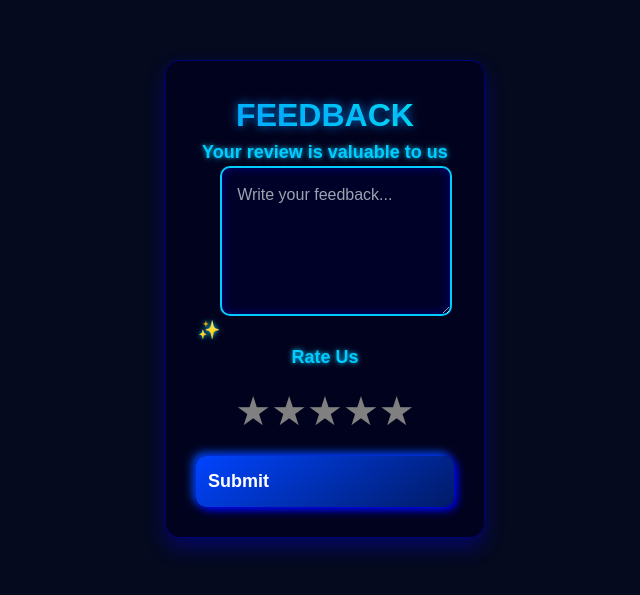
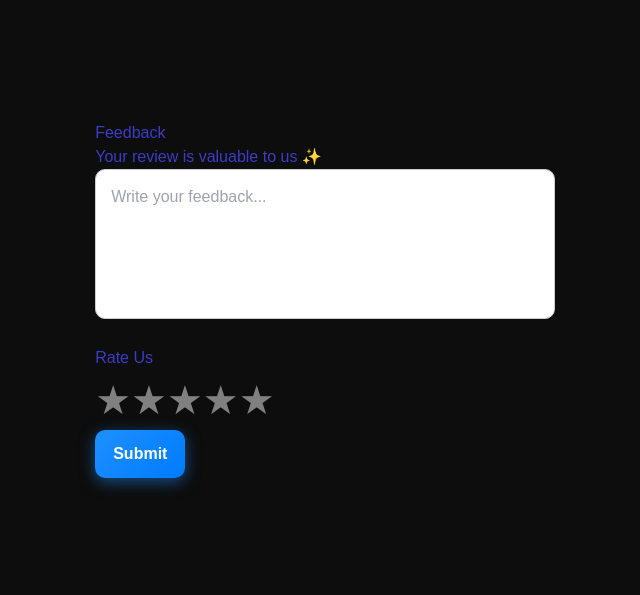
Before and after one commit to Vaish-011/NoteXpress, a React (Create React App) app in the folder Frontend/fe/: page /feedback in a window 1280 px wide. Shown: the part 101-696 px from the top of the page, without its empty margins (315-955 px from the left). Built offline with nearby package versions, Linux system fonts and the light colour scheme.

Commit message:
"Done css"

```diff
--- a/Frontend/fe/src/components/Feedback/Feedback.css
+++ b/Frontend/fe/src/components/Feedback/Feedback.css
@@ -1,100 +1,117 @@
-/* 3D Glassmorphic Feedback Container */
-.feedback-container {
+/* Import futuristic font */
+@import url('https://fonts.googleapis.com/css2?family=Orbitron:wght@600&display=swap');
+
+/* Container - Glassmorphic 3D Effect */
+.container {
     width: 50vw;
-    max-width: 50%;
-    height: auto;
+    max-width: 600px;
     margin: 50px auto;
+    text-align: center;
+    background: rgba(0, 0, 30, 0.7); /* Dark Blue Transparent */
+    backdrop-filter: blur(20px);
     padding: 30px;
-    background: rgba(0, 0, 30, 0.7); /* Dark blue glass effect */
-    backdrop-filter: blur(15px);
     border-radius: 15px;
-    box-shadow: 0px 10px 20px rgba(0, 0, 255, 0.3); /* Blue glow */
-    text-align: center;
+    box-shadow: 0px 10px 25px rgba(0, 0, 255, 0.3); /* Neon Blue Glow */
     border: 1px solid rgba(0, 0, 255, 0.4);
 }
 
-@import url('https://fonts.googleapis.com/css2?family=Orbitron:wght@600&display=swap');
-/* Bold, Bigger, Neon Feedback Heading */
-.feedback-heading {
+/* Header with Neon Glow */
+h1 {
     font-family: 'Orbitron', sans-serif;
-    font-size: 2rem;
+    font-size: 24px;
     text-transform: uppercase;
     font-weight: bold;
     background: linear-gradient(45deg, #00aaff, #00ffea);
     -webkit-background-clip: text;
     -webkit-text-fill-color: transparent;
     text-shadow: 0 0 10px rgba(0, 140, 255, 0.8);
+    margin-bottom: 20px;
 }
 
-/* Centers all elements */
-.feedback-content {
-    display: flex;
-    flex-direction: column;
-    align-items: center;
-    gap: 15px;
-    margin-top: 15px;
+/* Upload Section */
+.upload-section {
+    margin-bottom: 20px;
 }
 
-/* Message Input with Neon Border */
-.feedback-message {
-    width: 90%;
-    height: 150px; /* Bigger textarea */
-    padding: 15px;
+/* File Upload with Glassmorphic Effect */
+input[type="file"] {
+    width: 100%;
+    padding: 10px;
+    border: 2px solid #00ccff;
     border-radius: 10px;
-    border: 2px solid #00ccff;
+    cursor: pointer;
+    background: rgba(0, 0, 50, 0.6);
+    color: white;
     font-size: 16px;
-    outline: none;
-    resize: vertical;
-    background-color: rgba(0, 0, 50, 0.6); /* Dark blue transparent */
-    color: white; /* White text */
-    box-shadow: inset 0 0 10px rgba(0, 0, 255, 0.4);
-    transition: all 0.3s ease-in-out;
+    box-shadow: inset 0 0 10px rgba(0, 0, 255, 0.3);
+    transition: 0.3s ease-in-out;
 }
 
-.feedback-message:focus {
+input[type="file"]:hover {
     border-color: #0088ff;
     box-shadow: 0 0 15px #00ccff;
 }
 
-/* Rate Us Label */
-.feedback-label {
-    font-size: 18px;
-    font-weight: bold;
-    color: #00ccff;
-    text-align: center;
-    text-shadow: 0 0 5px #00ccff;
+/* Textarea with Neon Glow */
+.textarea textarea {
+    width: 100%;
+    height: 150px;
+    font-size: 16px;
+    padding: 12px;
+    border-radius: 10px;
+    border: 2px solid #00ccff;
+    background: rgba(0, 0, 50, 0.6);
+    color: white;
+    box-shadow: inset 0 0 10px rgba(0, 0, 255, 0.4);
+    resize: none;
+    outline: none;
+    transition: 0.3s;
 }
 
-/* Stars Centered */
-.feedback-stars-container {
-    display: flex;
-    justify-content: center;
-    width: 100%;
-    margin-top: 10px;
+.textarea textarea:focus {
+    border-color: #0088ff;
+    box-shadow: 0 0 15px #00ccff;
 }
 
-/* Submit Button with 3D Effect */
-.feedback-button {
-    width: 100%;
-    padding: 12px;
-    background: linear-gradient(145deg, #0044ff, #001a66); /* Deep blue gradient */
+/* Buttons - 3D Glass Effect */
+.buttons {
+    margin-top: 20px;
+}
+
+button {
+    display: flex;
+    align-items: center;
+    justify-content: center;
+    gap: 5px;
+    font-size: 16px;
+    padding: 12px 20px;
+    border: none;
+    cursor: pointer;
+    border-radius: 10px;
+    font-weight: bold;
+    background: linear-gradient(145deg, #0044ff, #001a66);
     color: white;
-    font-size: 18px;
-    font-weight: bold;
-    border: none;
-    border-radius: 10px;
-    cursor: pointer;
-    margin-top: 15px;
     box-shadow: 3px 3px 10px #0000ff, -3px -3px 10px #0055ff;
     transition: 0.3s ease;
 }
 
-.feedback-button:hover {
+button:hover {
     background: linear-gradient(145deg, #001a66, #0044ff);
     box-shadow: 0 0 15px #00ccff;
     transform: scale(1.05);
 }
 
-.feedback-button:active {
+button:disabled {
+    background: #333;
+    color: gray;
+    cursor: not-allowed;
+}
+
+button:active {
     transform: scale(0.95);
 }
+
+/* Clipboard Icon Styling */
+button .lucide-react {
+    color: #00ccff;
+}
--- a/Frontend/fe/src/components/SpeechToText/SpeechToText.css
+++ b/Frontend/fe/src/components/SpeechToText/SpeechToText.css
@@ -1,65 +1,128 @@
+body {
+    background: #0d0d0d;
+    color: #3c3cc5;
+    font-family: 'Poppins', sans-serif;
+    display: flex;
+    justify-content: center;
+    align-items: center;
+    height: 100vh;
+    margin: 0;
+}
+
 .container {
     max-width: 600px;
-    margin: 40px auto;
+    padding: 25px;
+    background: rgba(31, 26, 44, 0.8) !important; /* Force red background */
+    backdrop-filter: blur(10px);
+    border-radius: 15px;
+    box-shadow: 0 10px 30px rgba(192, 20, 20, 0.5);
     text-align: center;
-    background: #f9f9f9;
-    padding: 20px;
-    border-radius: 10px;
-    box-shadow: 0 4px 10px rgba(0, 0, 0, 0.1);
 }
 
+
+
+
 h1 {
-    font-size: 24px;
-    margin-bottom: 15px;
-    color: #333;
+    font-family: 'Playfair Display', serif; /* Classic serif font */
+    font-size: 38px;
+    font-weight: bold;
+    color: #ffffff;
+    text-align: center;
+    letter-spacing: 2px;
+    text-shadow: 2px 2px 10px rgba(255, 255, 255, 0.3);
 }
 
-  .upload-section {
-    margin-bottom: 15px;
+
+
+
+
+
+.upload-section input[type="file"] {
+    padding: 12px;
+    border: 2px solid #0d4a87;
+    border-radius: 8px;
+    cursor: pointer;
+    background: linear-gradient(135deg, #001f3f, #0a4e91); /* Blackish-Blue gradient */
+    color: white;
+    font-size: 16px;
+    transition: 0.3s;
+    box-shadow: 0 4px 10px rgba(30, 144, 255, 0.5);
 }
 
-  input[type="file"] {
+.upload-section input[type="file"]::-webkit-file-upload-button {
+    background: linear-gradient(135deg, #001f3f, #031a31); /* Darker Blue Gradient */
+    color: white;
+    border: none;
     padding: 10px;
-    border: 1px solid #ccc;
+    font-size: 16px;
     border-radius: 5px;
     cursor: pointer;
+    transition: all 0.3s ease-in-out;
 }
+
+.upload-section input[type="file"]::-webkit-file-upload-button:hover {
+    background: linear-gradient(135deg, #052647, #1e90ff);
+    box-shadow: 0 0 10px rgba(30, 144, 255, 0.8);
+}
+
 
 .textarea textarea {
     width: 100%;
     height: 150px;
     font-size: 16px;
-    padding: 10px;
-    border-radius: 5px;
-    border: 1px solid #ccc;
+    padding: 12px;
+    border-radius: 8px;
+    border: 2px solid #1e90ff;
+    background: rgba(30, 144, 255, 0.1);
+    color: #fff;
     resize: none;
-    background: #fff;
+    transition: 0.3s;
+}
+
+.textarea textarea:focus {
+    border-color: #00bfff;
+    box-shadow: 0 0 10px #00bfff;
 }
 
 .buttons {
-    margin-top: 15px;
+    margin-top: 20px;
 }
 
 button {
     display: flex;
     align-items: center;
-    gap: 5px;
+    justify-content: center;
+    gap: 8px;
     font-size: 16px;
-    padding: 10px 15px;
+    padding: 12px 18px;
     border: none;
     cursor: pointer;
-    border-radius: 5px;
+    border-radius: 10px;
     font-weight: bold;
-    transition: 0.3s;
-    background: #007bff;
+    background: linear-gradient(135deg, #1e90ff, #007bff);
     color: white;
+    box-shadow: 0 4px 15px rgba(30, 144, 255, 0.5);
+    transition: all 0.3s;
+}
+
+button:hover {
+    transform: translateY(-3px);
+    box-shadow: 0 6px 20px rgba(30, 144, 255, 0.7);
 }
 
 button:disabled {
-    background: #ccc;
+    background: #555;
+    box-shadow: none;
     cursor: not-allowed;
 }
+button.copy {
+    background: linear-gradient(135deg, #09213a, #051424); /* Blue gradient */
+    color: white;
+    box-shadow: 0 4px 15px rgba(30, 144, 255, 0.5);
+    transition: all 0.3s;
+}
 
-  button:hover:not(:disabled) {
-    opacity: 0.8;
+button.copy:hover {
+    background: linear-gradient(135deg, #1e90ff, #003366);
+    box-shadow: 0 6px 20px rgba(30, 144, 255, 0.7);
 }
--- a/Frontend/fe/src/components/ocr/HandwritingOCR.css
+++ b/Frontend/fe/src/components/ocr/HandwritingOCR.css
@@ -1,90 +1,85 @@
+body {
+    font-family: Arial, sans-serif;
+    background-color: #f8f9fa;
+    margin: 0;
+    padding: 0;
+}
+
 .ocr-container {
-    max-width: 500px;
-    margin: auto;
+    max-width: 600px;
+    margin: 50px auto;
     text-align: center;
     background: #ffffff;
-    padding: 20px;
+    padding: 30px;
     border-radius: 12px;
-    box-shadow: 0 4px 12px rgba(0, 0, 0, 0.15);
-    font-family: "Arial", sans-serif;
+    box-shadow: 0 4px 12px rgba(0, 0, 0, 0.1);
 }
 
 h2 {
     color: #2c3e50;
+    font-size: 24px;
+    margin-bottom: 10px;
+}
+
+p {
+    color: #666;
+    font-size: 16px;
+    margin-bottom: 20px;
 }
 
 .upload-box {
     display: flex;
     flex-direction: column;
     align-items: center;
+    justify-content: center;
     border: 2px dashed #007bff;
-    padding: 20px;
-    border-radius: 8px;
+    padding: 30px;
+    border-radius: 12px;
+    background-color: #f9f9f9;
+    transition: 0.3s;
     cursor: pointer;
-    transition: 0.3s;
 }
 
 .upload-box:hover {
     background-color: #f0f8ff;
+    border-color: #0056b3;
 }
 
 .upload-icon {
-    font-size: 32px;
+    font-size: 36px;
     color: #007bff;
+    margin-bottom: 10px;
 }
 
-  .image-preview img {
-    max-width: 100%;
-    height: auto;
-    margin-top: 10px;
-    border-radius: 8px;
+.upload-text {
+    font-size: 16px;
+    color: #555;
 }
 
-  .extract-btn {
+.choose-file-btn {
     background: #007bff;
-    color: white;
+    color: #ffffff;
     border: none;
-    padding: 12px 18px;
+    padding: 12px 20px;
     border-radius: 6px;
     cursor: pointer;
     font-size: 16px;
-    margin-top: 15px;
+    margin-top: 20px;
     transition: 0.3s;
 }
 
-  .extract-btn:hover {
+.choose-file-btn:hover {
     background: #0056b3;
 }
 
-  .extract-btn:disabled {
-    background: #ccc;
-    cursor: not-allowed;
+.url-link {
+    margin-top: 15px;
+    font-size: 14px;
+    color: #007bff;
+    text-decoration: none;
+    display: inline-block;
 }
 
-  .loading-spinner {
-    margin: 10px auto;
-    width: 25px;
-    height: 25px;
-    border: 3px solid #007bff;
-    border-top: 3px solid transparent;
-    border-radius: 50%;
-    animation: spin 1s linear infinite;
+.url-link:hover {
+    text-decoration: underline;
 }
-
-  @keyframes spin {
-    100% {
-      transform: rotate(360deg);
-    }
-  }
-
-  .extracted-text {
-    margin-top: 15px;
-    padding: 10px;
-    background: #f9f9f9;
-    border: 1px solid #ddd;
-    border-radius: 6px;
-  }
-
-  .extracted-text h3 {
-    color: #333;
-  }
```
Lines whose indentation alone changed are shown as unchanged.
